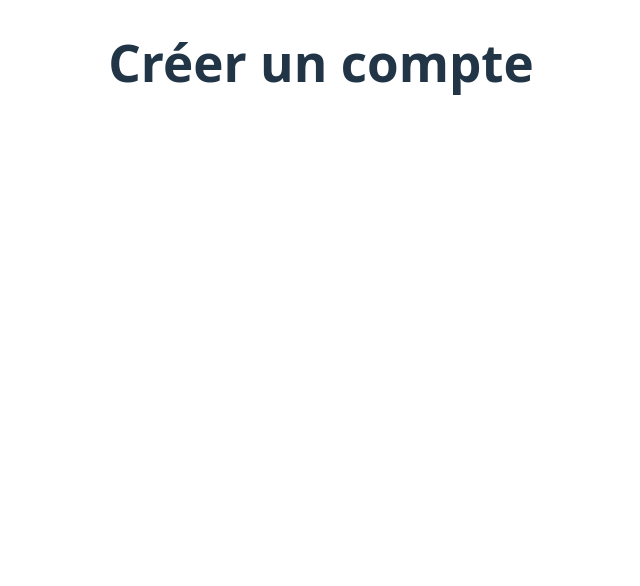
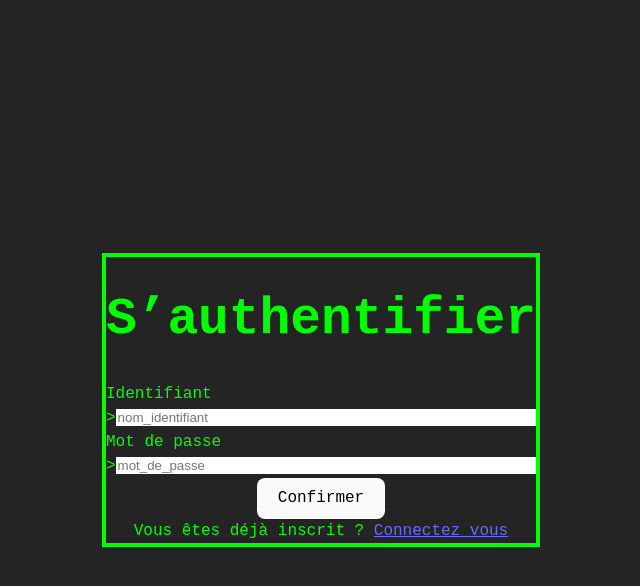
Before and after one commit to BuildsByOmar/Survivors, a React (Vite) app in the folder frontend/: page /register in a window 1280 px wide. Shown: the top 586 px of the page, without its empty margins (319-959 px from the left). Built offline with nearby package versions, Linux system fonts and the light colour scheme; a small style sheet from the web is missing.

Commit message:
CSS fixed

```diff
--- a/frontend/src/index.css
+++ b/frontend/src/index.css
@@ -6,13 +6,9 @@
 
 
 :root {
-  font-family: 'Hack', system-ui, Avenir, Helvetica, Arial, sans-serif;
   line-height: 1.5;
   font-weight: 400;
 
-  color-scheme: light dark;
-  color:  #00FF00;
-  background-color: #242424;
 
   font-synthesis: none;
   text-rendering: optimizeLegibility;
@@ -34,6 +30,12 @@ body {
   place-items: center;
   min-width: 320px;
   min-height: 100vh;
+  font-family: 'Hack', system-ui, Avenir, Helvetica, Arial, sans-serif;
+
+  color-scheme: light dark;
+  color:  #00FF00;
+  background-color: #242424;
+
 }
 
 h1 {
--- a/frontend/src/pages/Register.jsx
+++ b/frontend/src/pages/Register.jsx
@@ -1,10 +1,44 @@
 export default function Register() {
   return (
-    <div className="max-w-md mx-auto mt-10 p-6 bg-white rounded shadow">
-      <div className="flex justify-center w-full">
-        <h1 className="text-2xl font-bold mb-4 font-sans">Créer un compte</h1>
+    <div className="min-h-screen flex items-center justify-center bg-black">
+      <div className="border-4 border-green-500 p-10 w-full max-w-lg" style={{fontFamily: 'Hack, monospace'}}>
+        <h1 className="text-5xl font-bold text-green-500 mb-12 text-center">S’authentifier</h1>
+        <form className="space-y-10">
+          <div>
+            <label className="block text-2xl text-green-500 font-bold mb-2">Identifiant</label>
+            <div className="flex items-center text-green-500 text-xl font-mono">
+              <span className="mr-2">&gt;</span>
+              <input
+                type="text"
+                placeholder="nom_identifiant"
+                className="bg-black border-none outline-none text-green-500 placeholder-green-500 font-mono text-xl w-full"
+                autoComplete="username"
+              />
+            </div>
+          </div>
+          <div>
+            <label className="block text-2xl text-green-500 font-bold mb-2">Mot de passe</label>
+            <div className="flex items-center text-green-500 text-xl font-mono">
+              <span className="mr-2">&gt;</span>
+              <input
+                type="password"
+                placeholder="mot_de_passe"
+                className="bg-black border-none outline-none text-green-500 placeholder-green-500 font-mono text-xl w-full"
+                autoComplete="current-password"
+              />
+            </div>
+          </div>
+          <div className="flex justify-center mt-8">
+            <button type="submit" className="border-2 border-green-500 text-green-500 text-2xl px-16 py-2 font-mono transition hover:bg-green-500 hover:text-black">
+              Confirmer
+            </button>
+          </div>
+        </form>
+        <div className="text-green-500 text-center mt-8 font-mono">
+          Vous êtes déjà inscrit ?{' '}
+          <a href="/login" className="underline hover:text-green-300">Connectez vous</a>
+        </div>
       </div>
-      {/* Formulaire d'inscription ici */}
     </div>
   );
 }
```
